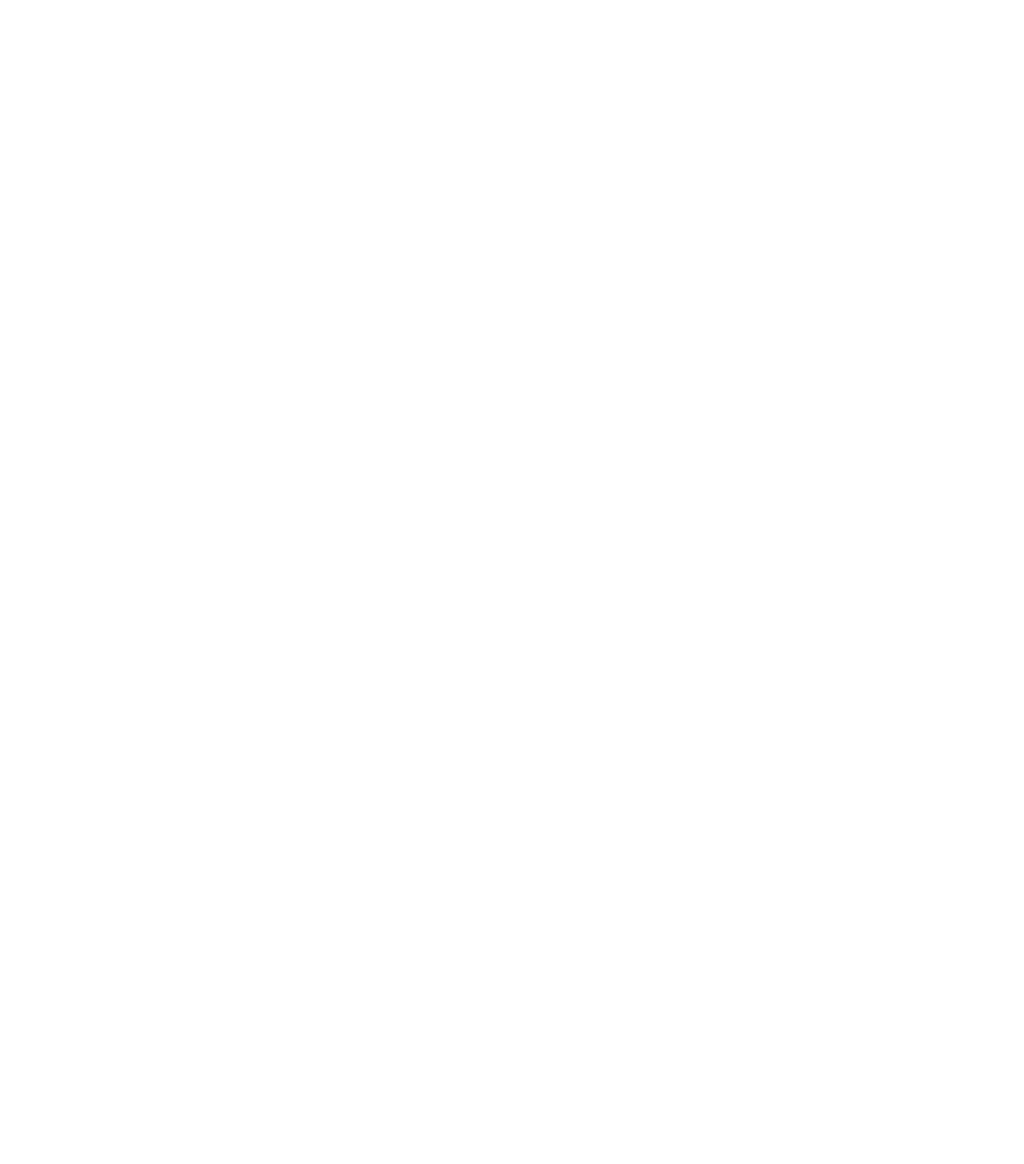
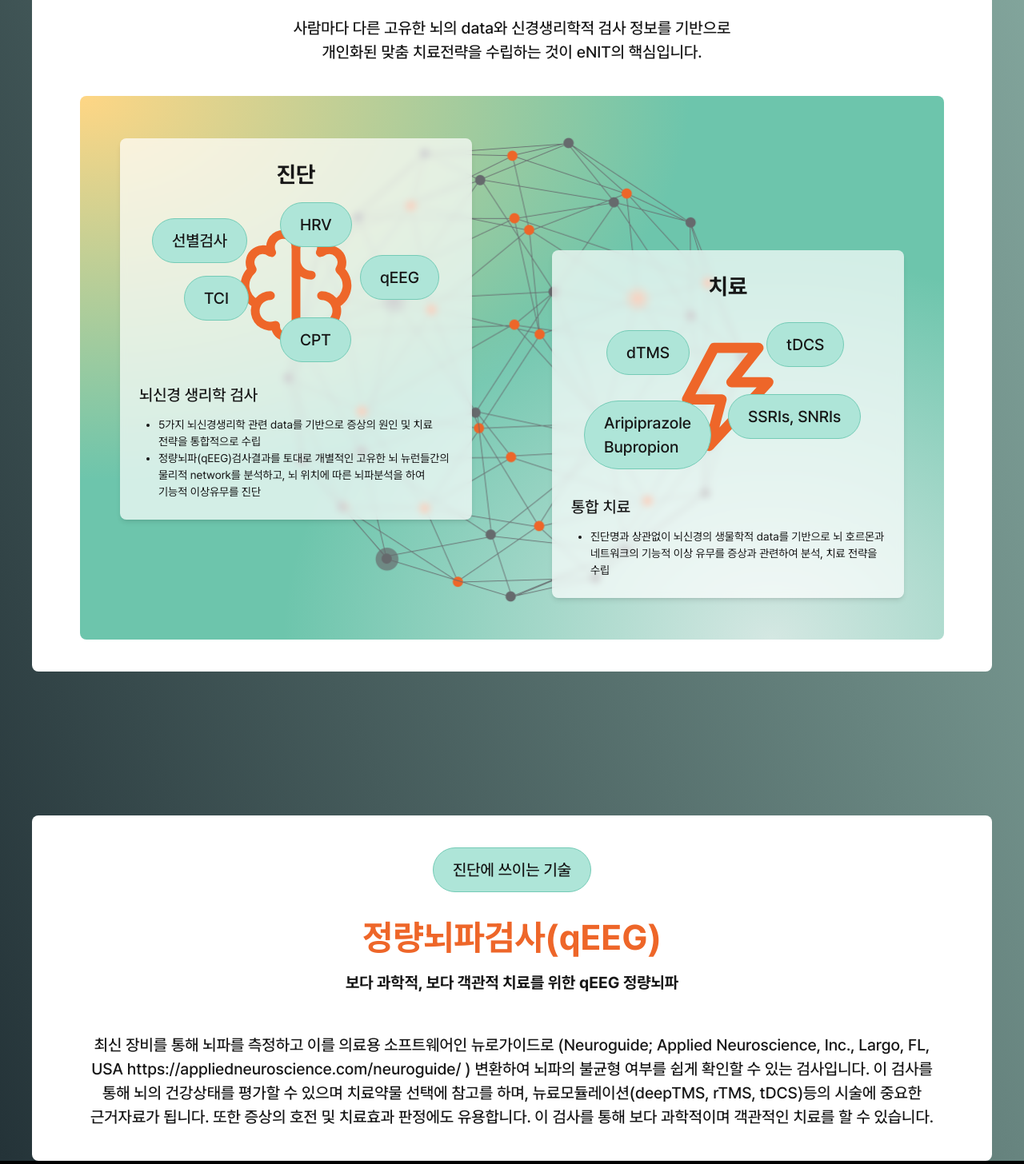
Before and after one commit to hyunkark/easy-brain, a Next.js app: page /treatments in a window 1280 px wide. Shown: the part 354-1810 px from the top of the page at 80% size. Before the commit the page ends 800 px from the top, so only its background shows below. Built offline with nearby package versions, Linux system fonts and the light colour scheme.

Commit message:
[Add] #dev add other pages

```diff
--- a/src/app/about-us/page.tsx
+++ b/src/app/about-us/page.tsx
@@ -1,7 +1,34 @@
 export default function AboutUs() {
   return (
-    <div>
-      <div>hi</div>
+    <div className="gradient-background-main flex flex-col items-center">
+      <h2 className="mt-[240px] mb-[140px] text-[58px] font-bold text-white">
+        안녕하세요!
+        <br />
+        함께 소통하는 정신건강의학과 전문의,
+        <br />
+        이지브레인 원장 곽재봉입니다.
+      </h2>
+      <section className="flex w-1200 flex-col items-center justify-center rounded-lg bg-white">
+        <h4 className="chip mt-40 mb-24 h-fit">약력</h4>
+        <p className="text-title-m mb-8 font-bold">곽재봉</p>
+        <p className="text-body-l text-primary text-center font-semibold">
+          대표원장
+          <br />
+          정신건강의학과 전문의
+        </p>
+        <ul className="text-body-l mt-40 mb-80 list-outside list-disc leading-[1.5] font-medium break-keep">
+          <li>청소년 범죄예방위원회 위원 역임</li>
+          <li>용인시 장기요양등급판정위원 역임</li>
+          <li>용인시 정신보건 심판위원 역임</li>
+          <li>삼성제일의원 정신건강의학과 원장</li>
+          <li>청량리정신병원 근무</li>
+          <li>국립나주병원 전공의수련</li>
+          <li>전남대학교 의과대학원 졸업</li>
+        </ul>
+      </section>
+      <section className="mt-[100px]">
+        <h4 className="chip">병원 소개</h4>
+      </section>
     </div>
   );
 }
--- a/src/app/globals.css
+++ b/src/app/globals.css
@@ -63,6 +63,11 @@
     radial-gradient(at 0% 0%, hsla(40, 100%, 76%, 1) 0px, transparent 50%);
 }
 
+.gradient-background-main {
+  background: #243338;
+  background: linear-gradient(71deg, rgba(36, 51, 56, 1) 0%, rgba(136, 172, 162, 1) 100%);
+}
+
 body {
   color: var(--foreground);
   background: var(--background);
--- a/src/app/page.tsx
+++ b/src/app/page.tsx
@@ -76,7 +76,7 @@ export default function Home() {
               <Image width={680} height={680} src="/network.png" alt="hi" />
               <div className="absolute flex h-[680px] w-1080 items-center justify-center">
                 <div className="flex">
-                  <div className="mr-[100px] flex h-fit w-[440px] flex-col items-center rounded-lg bg-[rgba(225,225,225,0.85)] p-24 shadow-md backdrop-blur-xs">
+                  <div className="mr-[100px] flex h-fit w-[440px] flex-col items-center rounded-lg bg-[rgba(255,255,255,0.7)] p-24 shadow-md backdrop-blur-xs">
                     <h4 className="text-body-xl font-bold">진단</h4>
                     <div className="mt-20 flex h-[196px] w-full items-center justify-center">
                       <Image src="/brain.svg" width={140} height={140} alt="brain logo" />
@@ -97,7 +97,7 @@ export default function Home() {
                       </ul>
                     </div>
                   </div>
-                  <div className="mt-[140px] flex h-fit w-[440px] flex-col items-center rounded-lg bg-[rgba(225,225,225,0.85)] p-24 shadow-md backdrop-blur-xs">
+                  <div className="mt-[140px] flex h-fit w-[440px] flex-col items-center rounded-lg bg-[rgba(255,255,255,0.7)] p-24 shadow-md backdrop-blur-xs">
                     <h4 className="text-body-xl font-bold">치료</h4>
                     <div className="mt-20 flex h-[196px] w-full items-center justify-center">
                       <Image src="/lightning.svg" width={116} height={116} alt="lightning logo" />
--- a/src/app/treatments/page.tsx
+++ b/src/app/treatments/page.tsx
@@ -1,7 +1,84 @@
+import Image from 'next/image';
 export default function Treatments() {
   return (
-    <div>
-      <div>hi</div>
+    <div className="gradient-background-main flex flex-col items-center">
+      <article className="mt-[180px] flex w-1200 flex-col items-center rounded-lg bg-white pt-40">
+        <h3 className="chip">진단과 치료</h3>
+        <h2 className="h2 text-primary mt-24">eNIT 진단법</h2>
+        <p className="text-body-l mt-8 mb-40 text-center font-medium">
+          사람마다 다른 고유한 뇌의 data와 신경생리학적 검사 정보를 기반으로
+          <br />
+          개인화된 맞춤 치료전략을 수립하는 것이 eNIT의 핵심입니다.
+        </p>
+        {/* Section 1-0: Figure */}
+        <div className="gradient-background mb-40 flex w-1080 flex-col items-center rounded-lg">
+          <Image width={680} height={680} src="/network.png" alt="hi" />
+          <div className="absolute flex h-[680px] w-1080 items-center justify-center">
+            <div className="flex">
+              <div className="mr-[100px] flex h-fit w-[440px] flex-col items-center rounded-lg bg-[rgba(255,255,255,0.7)] p-24 shadow-md backdrop-blur-xs">
+                <h4 className="text-body-xl font-bold">진단</h4>
+                <div className="mt-20 flex h-[196px] w-full items-center justify-center">
+                  <Image src="/brain.svg" width={140} height={140} alt="brain logo" />
+                  <div className="chip absolute top-[100px] left-40">선별검사</div>
+                  <div className="chip absolute top-80 left-[200px]">HRV</div>
+                  <div className="chip absolute top-[172px] left-80">TCI</div>
+                  <div className="chip absolute top-[146px] left-[300px]">qEEG</div>
+                  <div className="chip absolute top-[224px] left-[200px]">CPT</div>
+                </div>
+                <div className="mt-24 w-full">
+                  <h5 className="text-body-l mb-12 font-medium">뇌신경 생리학 검사</h5>
+                  <ul className="text-body-s ml-24 w-[368px] list-outside list-disc break-keep">
+                    <li>5가지 뇌신경생리학 관련 data를 기반으로 증상의 원인 및 치료 전략을 통합적으로 수립</li>
+                    <li>
+                      정량뇌파(qEEG)검사결과를 토대로 개별적인 고유한 뇌 뉴런들간의 물리적 network를 분석하고, 뇌 위치에
+                      따른 뇌파분석을 하여 기능적 이상유무를 진단
+                    </li>
+                  </ul>
+                </div>
+              </div>
+              <div className="mt-[140px] flex h-fit w-[440px] flex-col items-center rounded-lg bg-[rgba(255,255,255,0.7)] p-24 shadow-md backdrop-blur-xs">
+                <h4 className="text-body-xl font-bold">치료</h4>
+                <div className="mt-20 flex h-[196px] w-full items-center justify-center">
+                  <Image src="/lightning.svg" width={116} height={116} alt="lightning logo" />
+                  <div className="chip absolute top-[100px] left-[68px]">dTMS</div>
+                  <div className="chip absolute top-[90px] left-[268px]">tDCS</div>
+                  <div className="chip absolute top-[188px] left-40">
+                    Aripiprazole
+                    <br />
+                    Bupropion
+                  </div>
+                  <div className="chip absolute top-[180px] left-[220px]">SSRIs, SNRIs</div>
+                </div>
+                <div className="mt-24 w-full">
+                  <h5 className="text-body-l mb-12 font-medium">통합 치료</h5>
+                  <ul className="text-body-s ml-24 w-[368px] list-outside list-disc break-keep">
+                    <li>
+                      진단명과 상관없이 뇌신경의 생물학적 data를 기반으로 뇌 호르몬과 네트워크의 기능적 이상 유무를
+                      증상과 관련하여 분석, 치료 전략을 수립
+                    </li>
+                  </ul>
+                </div>
+              </div>
+            </div>
+          </div>
+        </div>
+      </article>
+      <section className="mt-[180px] flex w-1200 flex-col items-center rounded-lg bg-white pt-40">
+        <h3 className="chip">진단에 쓰이는 기술</h3>
+        <h2 className="h2 text-primary mt-24">정량뇌파검사(qEEG)</h2>
+        <p className="text-body-l mt-8 mb-40 text-center font-bold">
+          보다 과학적, 보다 객관적 치료를 위한 qEEG 정량뇌파
+        </p>
+        <p className="text-body-l mt-8 mb-40 w-1080 text-center font-medium break-keep">
+          최신 장비를 통해 뇌파를 측정하고 이를 의료용 소프트웨어인 뉴로가이드로 (Neuroguide; Applied Neuroscience,
+          Inc., Largo, FL, USA{' '}
+          <a href="https://appliedneuroscience.com/neuroguide/">https://appliedneuroscience.com/neuroguide/</a> )
+          변환하여 뇌파의 불균형 여부를 쉽게 확인할 수 있는 검사입니다. 이 검사를 통해 뇌의 건강상태를 평가할 수 있으며
+          치료약물 선택에 참고를 하며, 뉴료모듈레이션(deepTMS, rTMS, tDCS)등의 시술에 중요한 근거자료가 됩니다. 또한
+          증상의 호전 및 치료효과 판정에도 유용합니다. 이 검사를 통해 보다 과학적이며 객관적인 치료를 할 수 있습니다.
+        </p>
+        {/* Section 1-0: Figure */}
+      </section>
     </div>
   );
 }
```
